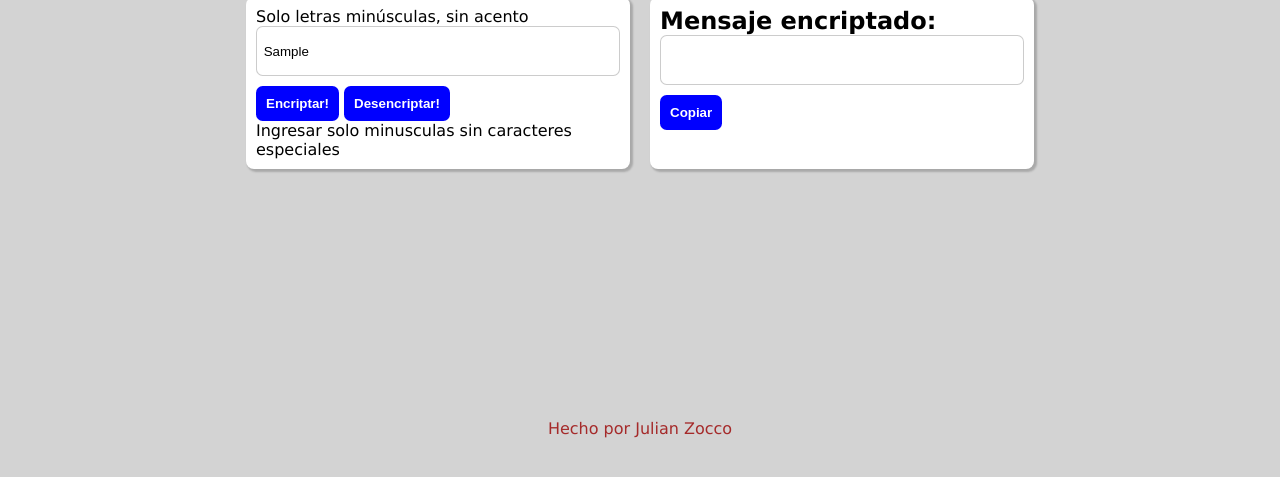
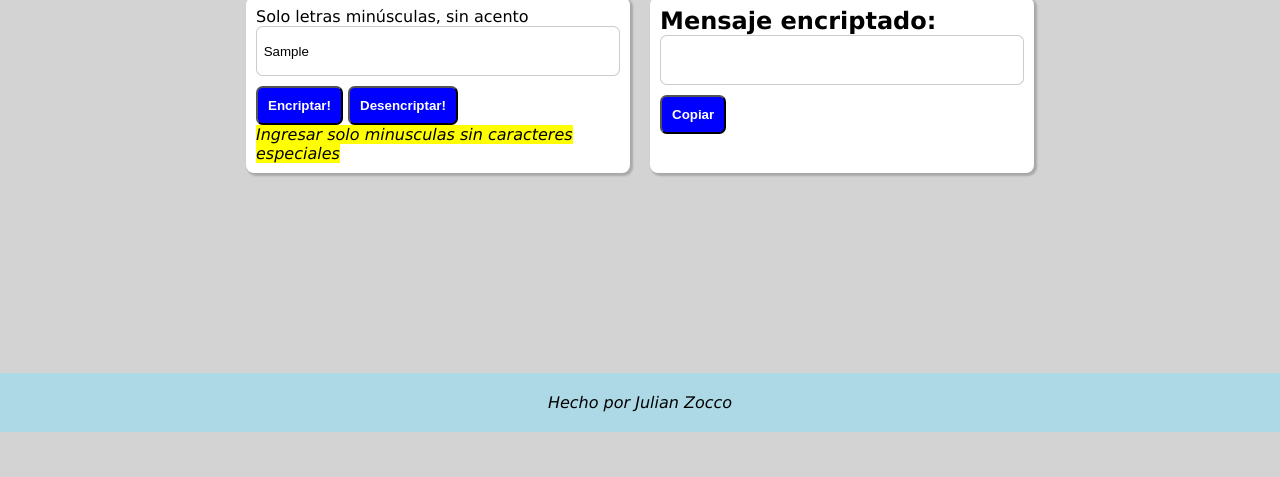
Before and after one commit to zoccojulian/challenge-01-julian, a plain HTML site: page index.html in a window 1280 px wide. Both pictures are taken after typing "Sample" into the empty fields and a click on the input "Encriptar!". Shown: the part 71-548 px from the top of the page. Drawn offline with Linux system fonts and the light colour scheme.

Commit message:
Cambios en pie de pagina/ borde de botones/ mensaje error

```diff
--- a/css/style.css
+++ b/css/style.css
@@ -34,7 +34,7 @@ body {
 }
 
 .btn {
-  border: 0;
+  border: 2;
   color: white;
   font-weight: bold;
   background-color: blue;
@@ -60,8 +60,16 @@ footer {
   position: relative;
   margin-top: 200px;
   width: 100%;
-  padding: 50px;
+  padding: 20px;
   clear: both;
   text-align: center;
-  color:brown;
+  color:rgb(0, 0, 0);
+  background: lightblue;
+  font-style: italic;
 }
+
+#error{
+  color: rgb(0, 0, 0);
+  background: yellow;
+  font-style:italic;
+}
```
